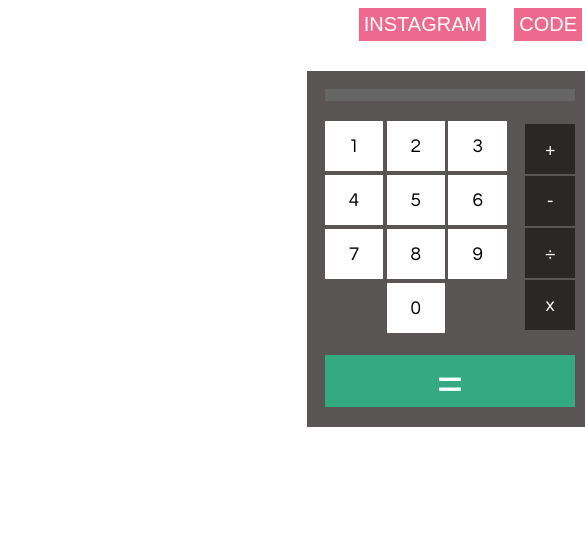
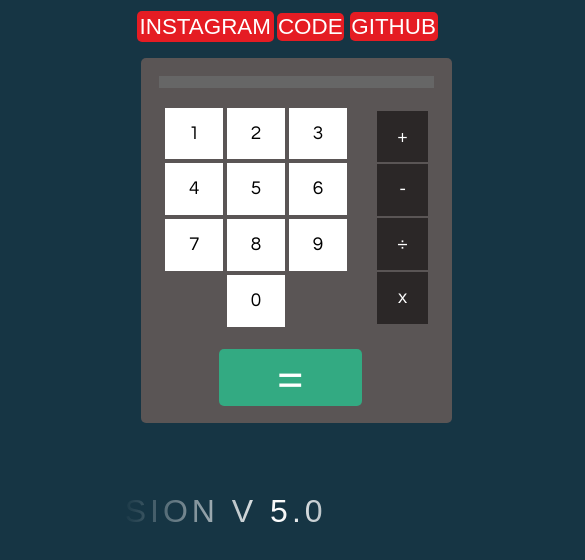
Before and after one commit to buttercubz/calculator, a plain HTML site: page calculadora/index.html in a window 390 px wide. Shown: the top 560 px of the page, 585 px wide, since content can reach past the window. Drawn offline with nearby package versions, Linux system fonts and the light colour scheme; files whose address does not match are found by name.

Commit message:
cambios en la estructura y en el responsive desing

```diff
--- a/calculadora/style.css
+++ b/calculadora/style.css
@@ -1,48 +1,68 @@
+@import url('C:\Users\Erick\Desktop\Proyectos Js,HTML,CSS\frames\normalize.css');
+/* Responsive
+@media screen and (min-width: 32px) {
+  {
+   max-width: 960px;
+ }
+}
+ @media screen and (min-width: 576px) {
+ .container_dos {
+   max-width: 540px;
+ }
+}
+ @media screen and (min-width: 1200px) {
+  {
+   max-width: 1080px;
+ }
+}
+ @media screen and (min-width: 768px) {
+  {
+   max-width: 720px;
+ }
+}*/
 /* pagina principal */
-#a {
-    margin: 0px;
-    padding: 0px;
-    justify-content: center;
-    height: 20%;
-    align-items: center;
-    max-width: 13360px;
-    min-width: 360px;
-    background: #163544;
+html {
+  width: 100%;
 }
 ul {
     position: absoluted;
     align-content: center;
-    margin-left: 23%;
-    margin-right: 45%;
-    padding: 0px;
-    display: inline-flex;
+    margin-left: 1%;
+    margin-right: 66%;
+    padding: 0%;
+    display: flex;
 }
 ul li {
     list-style: none;
     margin: 0% 5%;
     transition: 0.5s;
+    border-radius: 5px;
 }
 ul li a {
     display: inline-flex;
     position: relative;
     text-decoration: none;
-    padding: 5px;
-    font-size: 20px;
+    padding: 2%;
+    font-size: 140%;
     font-family: sans-serif;
     color: #fff;
     text-transform: uppercase;
-    transition:  0.59s;
-    background-color: #e7235bad;
+    transition:  0.5s;
+    margin-bottom: 0%;
+    border-radius: 5px;
+    background-color:#e51c23
 }
 ul:hover li a {
     transform: scale(1.3);
     opacity: .2;
     filter: blur(3px);
+    border-radius: 5px;
 }
 ul li a:hover {
-    transform: scale(2);
+    transform: scale(1.6);
     opacity: 1;
     filter: blur(0);
+    border-radius: 5px;
 }
 ul li a:before {
     content: '';
@@ -62,105 +82,63 @@ ul li a:hover:before {
     transform-origin: left;
     transform: scaleX(1);
 }
-p {
-    text-align: center;
-    font-family: sans-serif;
-    color: #fff;
-    font-size: 30px;
-    margin-top: 50px;
-}
-    @media (min-width: 992px) {
-    .container {
-      max-width: 960px;
-    }
-  }
-    @media (min-width: 576px) {
-    .container {
-      max-width: 540px;
-    }
-  }
-    @media (min-width: 1200px) {
-    .container {
-      max-width: 1040px;
-    }
-  }
-    @media (min-width: 768px) {
-    .container {
-      max-width: 720px;
-    }
-  }
   .container {
     width: 100%;
-    padding-right: 15px;
-    padding-left: 15px;
-    margin-right: 360px;
-    margin-left: 240px;
+    padding-right: 1%;
+    padding-left: 1%;
+    margin-left: -3.11%;
+    background: #163544;
   }
 /* calculadora */
-@media (min-width: 992px) {
-    .container_dos {
-      max-width: 960px;
-    }
-  }
-    @media (min-width: 576px) {
-    .container_dos {
-      max-width: 540px;
-    }
-  }
-    @media (min-width: 1200px) {
-    .container_dos {
-      max-width: 1040px;
-    }
-  }
-    @media (min-width: 768px) {
-    .container_dos {
-      max-width: 720px;
-    }
-  }
-  .container_dos {
-    width: 100%;
-    padding-right: 15px;
-    padding-left: 15px;
-    margin-right: 360px;
-    margin-left: 240px;
-  }
 * {
-    padding: 0px;
-    margin: auto;
-    font-family: Century Gothic,CenturyGothic,AppleGothic,sans-serif;
+  padding: 0px;
+  margin: auto;
+  font-family: Century Gothic,CenturyGothic,AppleGothic,sans-serif;
+}
+.b {
+  margin-left: 11.25%;
+  margin-right: 11.25%;
+}
+.a {
+  margin-left: 35.5%;
 }
 .calculadora {
     background-color: #5a5555;
-    width:fit-content;
-    margin: auto;
-    margin-top: 30px;
+    width: 311px;
+    margin-left: 34.825%;
+    margin-right: 34.825%;
+    margin-top: 5%;
+    border-radius: 5px;
 }
     .sr {
-    padding: 0px 18px 18px 18px;
+    padding: 0px 16px 15px 25%;
 }
     .sr button {
-    width: 100%;
-    background-color: rgb(51, 170, 130);
+    width: 66%;
+    background-color: #33aa82;
     color: #fff;
     border: none;
+    border-radius: 5px;
     font-size: 50px;
     padding: 0%;
+    align-content: center;
 }
     .teclas {
     display: flex;
 }
     .pantalla {
     padding: 18px 18px 0px 18px;
+    border-radius: 3px;
 }
     .numeros {
     padding: 18px 9px 18px 18px;
 }
     .op {
-    padding: 18px 18px 18px 9px
+    padding: 18px 18px 18px 9px;
 }
     #resultado {
     background-color: #666;
-    color: rgb(255, 255, 255);
+    color: #ffffff;
     padding: 6px;
     font-family: monospace;
     font-size: 20px
@@ -170,7 +148,7 @@ p {
     width: 100%;
     height: 100%;
     padding: 15px 20px;
-    background-color: rgb(43, 39, 39);
+    background-color: #2b2727;
     color: #fff;
     border: none;
 }
@@ -190,10 +168,28 @@ p {
     padding: 15px 24px;
     font-size: 19px;
 }
-    #b {
-    background-color: #aaa;
+/*pie de pagina*/
+p {
+  margin-top: 70px;
+  text-align: center;
+  position: relative;
+  font-family: sans-serif;
+  text-transform: uppercase;
+  font-size: 2em;
+  letter-spacing: 4px;
+  overflow: hidden;
+  background: linear-gradient(90deg, #163544, #fff, #163544);
+  background-repeat: no-repeat;
+  background-size: 80%;
+  animation: animate 3s linear infinite;
+  -webkit-background-clip: text;
+  -webkit-text-fill-color: #ffffff00;
 }
-    #titulo {
-    text-align: center;
-    margin-top: 15px;
+@keyframes animate {
+    0% {
+        background-position: -500%;
+    }
+    100% {
+        background-position: 500%;
+    }
 }
```
